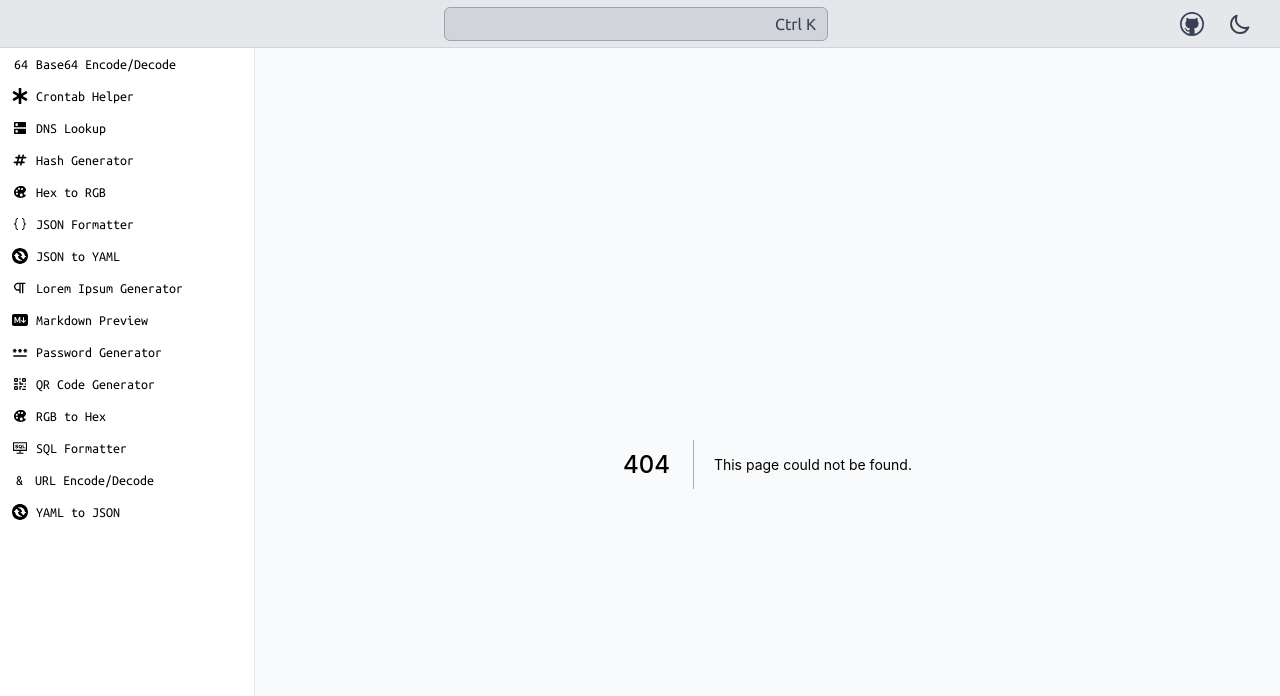
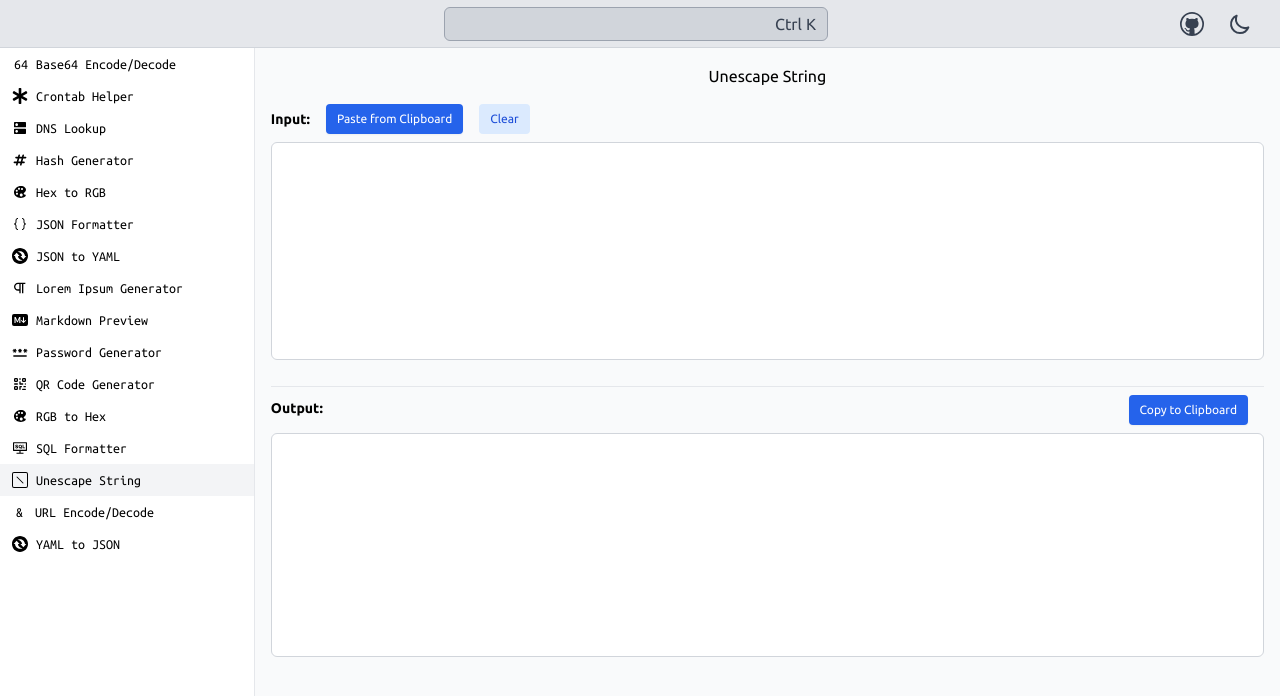
Before and after one commit to madsobel/fawkes, a Next.js app: page /unescape_string in a window 1280 px wide. Before the commit this address had no page. Shown: the top 696 px of the page. Built offline with nearby package versions, Linux system fonts and the light colour scheme; what @tailwindcss/typography would draw is missing.

Commit message:
Add utility to unescape string

```diff
--- a/components/top_search/index.jsx
+++ b/components/top_search/index.jsx
@@ -20,8 +20,9 @@ const ALL_PAGES = [
   { id: 'p11', name: 'QR Code Generator', path: '/qr_code' },
   { id: 'p12', name: 'RGB to Hex', path: '/rgb_to_hex' },
   { id: 'p13', name: 'SQL Formatter', path: '/sql_formatter' },
-  { id: 'p14', name: 'URL Encode/Decode', path: '/url_encode_decode' },
-  { id: 'p15', name: 'YAML to JSON', path: '/yaml_to_json' },
+  { id: 'p14', name: 'Unescape String', path: '/unescape_string' },
+  { id: 'p15', name: 'URL Encode/Decode', path: '/url_encode_decode' },
+  { id: 'p16', name: 'YAML to JSON', path: '/yaml_to_json' },
 ];
 
 function TopSearch() {
--- a/pages/sidebar_nav.jsx
+++ b/pages/sidebar_nav.jsx
@@ -10,7 +10,7 @@ import { SiConvertio } from 'react-icons/si';
 import { AiOutlineConsoleSql } from 'react-icons/ai';
 import { BiParagraph } from 'react-icons/bi';
 import { IoIosColorPalette } from 'react-icons/io';
-import { BsMarkdownFill } from 'react-icons/bs';
+import { BsMarkdownFill, BsSlashSquare } from 'react-icons/bs';
 
 function SidebarNav() {
   const router = useRouter();
@@ -136,6 +136,17 @@ function SidebarNav() {
           </a>
         </Link>
         <Link
+          href="/unescape_string"
+          passHref
+        >
+          <a className={router.pathname === '/unescape_string' ? 'nav-link--active' : 'nav-link'}>
+            <span className="transform rotate-90 mr-1">
+              <BsSlashSquare size="2em" className="p-1 text-xs" />
+            </span>
+            Unescape String
+          </a>
+        </Link>
+        <Link
           href="/url_encode_decode"
           passHref
         >
--- /dev/null
+++ b/pages/unescape_string.jsx
@@ -0,0 +1,95 @@
+import React, { useState, useEffect } from 'react';
+import Head from 'next/head';
+
+import Toast from '../components/toast';
+
+function UnescapeString() {
+  const [input, setInput] = useState('');
+  const [output, setOutput] = useState('');
+  const [showToast, setShowToast] = useState(false);
+
+  function handlePasteInput() {
+    navigator.clipboard.readText().then((text) => {
+      setInput(text);
+    });
+  }
+
+  function handleCopyInput() {
+    navigator.clipboard.writeText(output).then(() => {
+      setShowToast(true);
+      setTimeout(() => {
+        setShowToast(false);
+      }, 3000);
+    });
+  }
+
+  function handleClearInput() {
+    setInput('');
+  }
+
+  useEffect(() => {
+    const newOutput = input.replace(/\\/g,'');
+    setOutput(newOutput);
+  }, [input]);
+
+  return (
+    <>
+      <Head>
+        <title>Unescape String - Fawkes</title>
+      </Head>
+      {showToast && <Toast message="Output added to clipboard" />}
+      <div className="text-center mb-4">Unescape String</div>
+      <div className="flex items-center justify-between mb-2">
+        <div className="flex items-center">
+          <strong className="text-sm dark:text-gray-300 mr-4">Input:</strong>
+          <button
+            type="button"
+            onClick={handlePasteInput}
+            className="inline-flex items-center px-2.5 py-1.5 border border-transparent text-xs font-medium rounded shadow-sm text-white bg-blue-600 hover:bg-blue-700 focus:outline-none focus:ring-2 focus:ring-offset-2 focus:ring-blue-500 mr-4"
+          >
+            Paste from Clipboard
+          </button>
+          <button
+            type="button"
+            className="inline-flex items-center px-2.5 py-1.5 border border-transparent text-xs font-medium rounded text-blue-700 bg-blue-100 hover:bg-blue-200 focus:outline-none focus:ring-2 focus:ring-offset-2 focus:ring-blue-500"
+            onClick={handleClearInput}
+          >
+            Clear
+          </button>
+        </div>
+      </div>
+      <textarea
+        name="input"
+        cols="30"
+        rows="10"
+        className="transition w-full p-2 rounded-md focus:outline-none focus:ring focus:border-blue-300 font-mono text-sm border border-gray-300 resize-none bg-white dark:bg-gray-600 dark:border-gray-500"
+        value={input}
+        onChange={(event) => setInput(event.target.value)}
+      />
+      <hr className="transition mt-5 mb-2 border-gray-200 dark:border-gray-600" />
+      <div className="flex flex-col">
+        <div className="flex items-center justify-between mb-2">
+          <strong className="text-sm mb-1 dark:text-gray-300 mr-4">
+            Output:
+          </strong>
+          <div className="flex-items-center">
+            <button
+              type="button"
+              onClick={handleCopyInput}
+              className="inline-flex items-center px-2.5 py-1.5 border border-transparent text-xs font-medium rounded shadow-sm text-white bg-blue-600 hover:bg-blue-700 focus:outline-none focus:ring-2 focus:ring-offset-2 focus:ring-blue-500 mr-4"
+            >
+              Copy to Clipboard
+            </button>
+          </div>
+        </div>
+        <textarea
+          className="transition w-full p-2 rounded-md h-56 font-mono text-sm border border-gray-300 resize-none bg-white dark:bg-gray-600 dark:border-gray-500"
+          value={output}
+          disabled
+        />
+      </div>
+    </>
+  );
+}
+
+export default UnescapeString;
```
